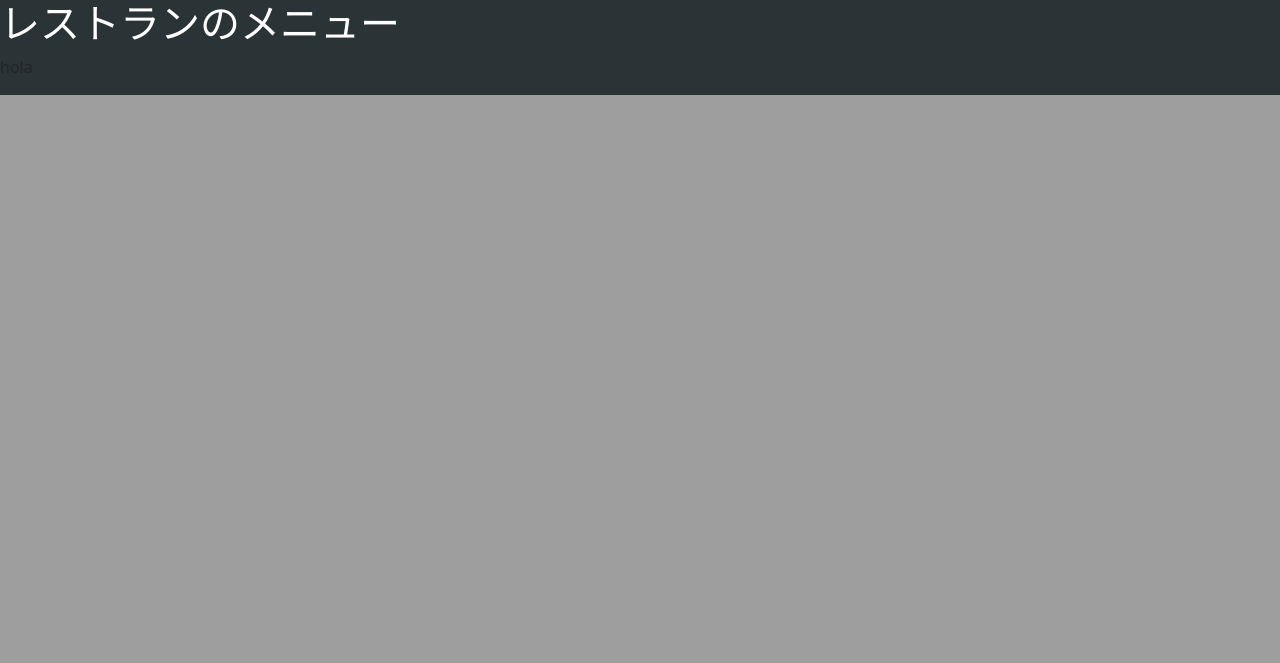
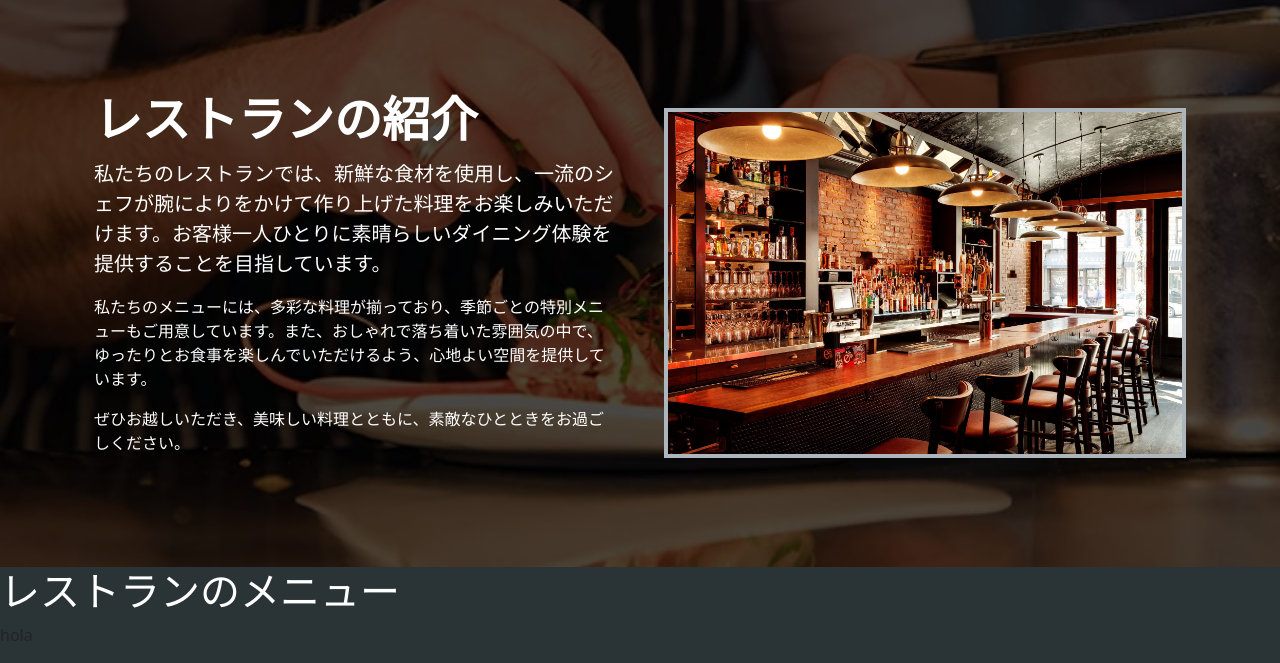
Before and after one commit to bardack134/restaurant-menu, a PHP site: page / in a window 1280 px wide. Shown: the part 945-1608 px from the top of the page. Before the commit the page ends 1040 px from the top, so only its background shows below. Run offline with PHP 8.4, Linux system fonts and the light colour scheme.

Commit message:
diseno about us

```diff
--- a/index.html
+++ b/index.html
@@ -10,41 +10,45 @@
     <!-- Bootstrap CSS v5.2.1 -->
     <link href="https://cdn.jsdelivr.net/npm/bootstrap@5.3.2/dist/css/bootstrap.min.css" rel="stylesheet"
         integrity="sha384-T3c6CoIi6uLrA9TneNEoa7RxnatzjcDSCmG1MXxSR1GAsXEV/Dwwykc2MPK8M2HN" crossorigin="anonymous" />
+
+
+    <!-- font awesome -->
+    <link rel="stylesheet" href="https://cdnjs.cloudflare.com/ajax/libs/font-awesome/6.7.1/css/all.min.css">
+
 </head>
 
 <body class="pageDesign">
     <header class="fixed-top">
         <!-- NAV BAR -->
-    <nav class="navbar sticky-top navbar-expand-lg bg-dark mt-4">
+        <nav class="navbar sticky-top navbar-expand-lg  mt-4" style="background-color: rgba(0, 0, 0, 0.6); ;">
             <div class="container-fluid">
                 <a class="navbar-brand text-white ps-5 pe-3 fw-bold fs-2" href="#">Cousine</a>
-        <button class="navbar-toggler bg-warning" type="button" data-bs-toggle="collapse" data-bs-target="#navbarScroll"
-          aria-controls="navbarScroll" aria-expanded="false" aria-label="Toggle navigation">
+                <button class="navbar-toggler bg-warning" type="button" data-bs-toggle="collapse"
+                    data-bs-target="#navbarScroll" aria-controls="navbarScroll" aria-expanded="false"
+                    aria-label="Toggle navigation">
                     <span class="navbar-toggler-icon"></span>
                 </button>
                 <div class="collapse navbar-collapse" id="navbarScroll">
                     <ul class=" nav-underline navbar-nav me-auto my-2 my-lg-0 navbar-nav-scroll"
                         style="--bs-scroll-height: 100px;">
                         <li class="nav-item">
-              <a class=" nav-link  text-white" aria-current="page" href="#">Home</a>
+                            <a class=" nav-link  text-white" aria-current="page" href="#">ホーム</a>
                         </li>
                         <li class="nav-item">
-              <a class="nav-link text-white px-5" href="#">About</a>
+                            <a class="nav-link text-white px-5" href="about">私たちについて</a>
                         </li>
                         <li class="nav-item">
-              <a class="nav-link text-white px-5" href="#">Menu</a>
+                            <a class="nav-link text-white px-5" href="#">メニュー</a>
                         </li>
                         <li class="nav-item">
-              <a class="nav-link text-white px-5" href="#">Specials</a>
+                            <a class="nav-link text-white px-5" href="#">スペシャル</a>
                         </li>
+
                         <li class="nav-item">
-              <a class="nav-link text-white px-5" href="#">Events</a>
-            </li>
-            <li class="nav-item">
-              <a class="nav-link text-white px-5" href="#">Gallery</a>
+                            <a class="nav-link text-white px-5" href="#">ギャラリー</a>
                         </li>
                         <li class="nav-item text-center">
-              <a class="nav-link text-white px-5" href="#">Contact</a>
+                            <a class="nav-link text-white px-5" href="#">お問い合わせ</a>
                         </li>
 
                     </ul>
@@ -62,23 +66,44 @@
             <!-- <img src="https://d2syaugtnopsqd.cloudfront.net/wp-content/uploads/sites/19/2022/03/02193621/heroes-restaurant-brewery-800x533.jpg" alt="Restaurant photo"> -->
             <div class="container col-xxl-8 px-4 py-5">
                 <div class="row flex-lg-row-reverse align-items-center g-5 py-5">
-          <div class="container" >
-            <div class="row " style="height: 100vh;" >
-             <div class="col-lg-8 align-self-center" >
-                <h1 class="display-5 fw-bold text-body-emphasis lh-1 mb-3">Welcome to <span>cousin</span></h1>
-                <p class="lead">18年以上にお客様に満足していただいています</p>
+                    <div class="container">
+                        <div class="row " style="height: 100vh;">
+                            <div class="col-lg-8 align-self-center">
+                                <h1 class="display-5 fw-bold   lh-1 mb-3 txt-white">Welcome to <span>cousin</span></h1>
+                                <p class="lead txt-white">18年以上にお客様に満足していただいています</p>
                                 <div class="d-grid gap-2 d-md-flex justify-content-md-start">
-                    <a href="#menu" class="mybutton">メニュー</a>
-                    <a href="#book-a-table" class="mybutton" >席を予約する</a>
+                                    <a href="#menu" class="mybutton txt-white">メニュー</a>
+                                    <a href="#book-a-table" class="mybutton txt-white">席を予約する</a>
                                     <!-- <button type="button" class="btn btn-outline-warning btn-lg px-5 me-md-2">Primary</button>
                   <button type="button" class="btn btn-outline-warning btn-lg px-5">Default</button> -->
                                 </div>
                             </div>
-              <div class="col-10 col-sm-8 col-lg-4">
-                <img src="bootstrap-themes.png" class="d-block mx-lg-auto img-fluid" alt="Bootstrap Themes" width="700"
-                  height="500" loading="lazy">
+                            <div class="col-10 col-sm-8 col-lg-3 d-flex align-items-center justify-content-center mt-5 txt-white">
+                                <a href="https://youtu.be/xPPLbEFbCAo"><i class="fa-solid fa-circle-play fa-beat-fade  fa-5x"
+                                        style="color: #d8a25e; "></i></a>
                             </div>
                         </div>
+                    </div>
+                </div>
+            </div>
+        </section>
+
+        <section id="about" class="backgroundImage2">
+            <div class="container col-xxl-8 px-4 py-5 txt-white">
+              <div class="row flex-lg-row-reverse align-items-center g-5 py-5">
+                <div class="col-10 col-sm-8 col-lg-6">
+                  <img src="/imgs/img1.jpg" class="border  border-4 border-dark-subtle d-block mx-lg-auto img-fluid" alt="レストランのテーマ" width="700" height="500" loading="lazy">
+                </div>
+                <div class="col-lg-6">
+                    <h1 class="display-5 fw-bold lh-1 mb-3 ">レストランの紹介</h1>
+                    <p class="lead">私たちのレストランでは、新鮮な食材を使用し、一流のシェフが腕によりをかけて作り上げた料理をお楽しみいただけます。お客様一人ひとりに素晴らしいダイニング体験を提供することを目指しています。</p>
+                    <p>私たちのメニューには、多彩な料理が揃っており、季節ごとの特別メニューもご用意しています。また、おしゃれで落ち着いた雰囲気の中で、ゆったりとお食事を楽しんでいただけるよう、心地よい空間を提供しています。</p>
+                    <p>ぜひお越しいただき、美味しい料理とともに、素敵なひとときをお過ごしください。</p>
+
+                  <!-- <div class="d-grid gap-2 d-md-flex justify-content-md-start">
+                    <button type="button" class="btn btn-primary btn-lg px-4 me-md-2">プライマリ</button>
+                    <button type="button" class="btn btn-outline-secondary btn-lg px-4">デフォルト</button>
+                  </div> -->
                 </div>
               </div>
             </div>
--- a/styles.css
+++ b/styles.css
@@ -3,29 +3,56 @@
 }
 
 li a:hover {
-    color: black;
-    background: #D8A25E;
-}
+    color: #D8A25E!important;
 
+    }
 
+    .backgroundImage {
+        background-image: url("https://offloadmedia.feverup.com/secretchicago.com/wp-content/uploads/2023/01/31073408/RK-Naperville-Bar-scaled.jpg") !important;
+        background-size: cover;
+        position: relative;
+    }
 
-.backgroundImage {
+    .backgroundImage2 {
+        background-image: url("/imgs/img2.webp") !important;
+        background-size: cover;
+        background-position-y: 86%;
+        position: relative;
+    }
 
-    background-image: url("https://offloadmedia.feverup.com/secretchicago.com/wp-content/uploads/2023/01/31073408/RK-Naperville-Bar-scaled.jpg") !important;
-    background-size: cover;
-}
+    /* https://www.w3schools.com/cssref/sel_before.php */
+    .backgroundImage::before { /* https://developer.mozilla.org/en-US/docs/Web/CSS/::before#examples */
+        content: "";
+        position: absolute;
+        top: 0; left: 0;
+        right: 0;
+        bottom: 0;
+        background-color: rgba(0, 0, 0, 0.2);
+        z-index: 1; /* https://www.w3schools.com/css/css_z-index.asp */
+    }
+
+    .backgroundImage2::before { /* https://developer.mozilla.org/en-US/docs/Web/CSS/::before#examples */
+        content: "";
+        position: absolute;
+        top: 0; left: 0;
+        right: 0;
+        bottom: 0;
+        background-color: rgba(0, 0, 0, 0.7);
+        z-index: 1; /* https://www.w3schools.com/css/css_z-index.asp */
+    }
 
 
 section h1 span {
     color: #D8A25E;
 }
 
-h1,
-h2,
-h3,
-h4,
-h5,
-h6 {
+.txt-white  {
+    position:relative;
+    color: #ffffff ;
+    z-index: 2;/* https://www.w3schools.com/css/css_z-index.asp */
+}
+
+h1,h2, h3, h4, h5, h6 {
     color: white !important;
 }
 
@@ -47,5 +74,3 @@ h6 {
     opacity: 0.85;
 
 }
-
-/* <div class="col-lg-4 d-flex align-items-center justify-content-center mt-5 mt-lg-0"><a href="https://www.youtube.com/watch?v=Y7f98aduVJ8" class="glightbox pulsating-play-btn"></a></div> */
```
Also changed, not shown: image.png (deleted), imgs/img1.jpg (added), imgs/img2.jpg (added), imgs/img2.webp (added). Lines whose indentation alone changed are shown as unchanged.
